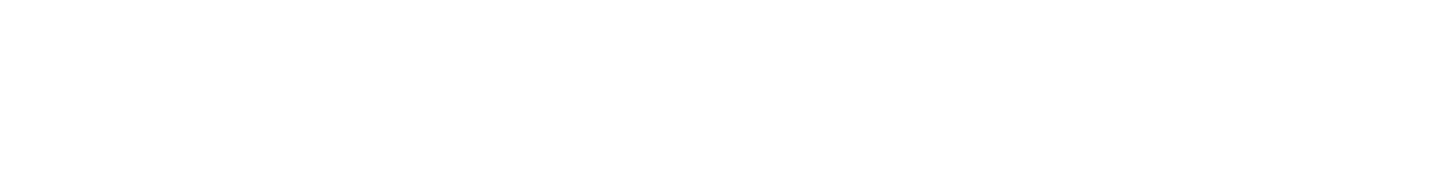
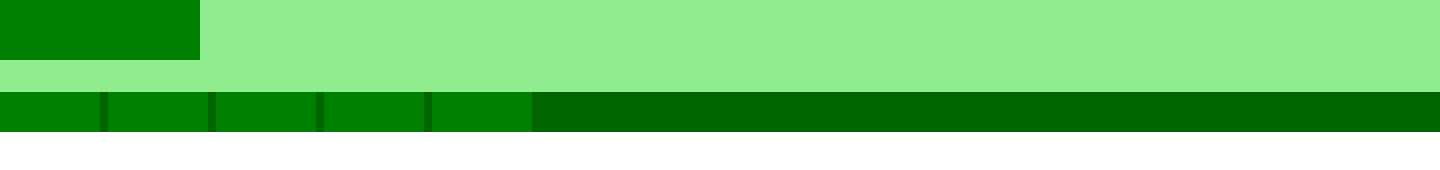
Before and after one commit to GianlucaGiovannini/htmlcss-struttura-wp, a plain HTML site: page index.html in a window 1280 px wide. Shown: the whole page, 1440 px wide, since content can reach past the window. Drawn offline with Linux system fonts and the light colour scheme.

Commit message:
Add Header with logo and nav-bar

```diff
--- a/css/style.css
+++ b/css/style.css
@@ -17,11 +17,41 @@ Utility
     clear: both;
 }
 
+.center {
+    width: 1440px;
+    margin: 0 auto;
+}
+
 /*
 Header
 ******************/
+.site-header {
+    background-color: black;
+}
 
+/* center-header */
+.center-header {
+    background-color: lightgreen;
+}
 
+.logo {
+    background-color: green;
+    width: 200px;
+    height: 60px;
+    margin-bottom: 2rem;
+}
+
+.navigation-bar {
+    background-color: darkgreen;
+}
+
+.navigation-bar > div {
+    background-color: green;
+    float: left;
+    width: 100px;
+    height: 40px;
+    margin-right: 0.5rem;
+}
 
 
 /*
--- a/index.html
+++ b/index.html
@@ -9,7 +9,20 @@
 </head>
 <body>
 
-    <header class="site-header"></header>
+    <header class="site-header">
+        <div class="center-header center">
+            <div class="logo"></div>
+            <nav class="navigation-bar clearfix">
+              <div></div>
+              <div></div>
+              <div></div>
+              <div></div>
+              <div></div>
+            </nav>
+        </div>
+        <!-- /.center-header -->
+
+    </header>
     <!-- /.site-header -->
 
     <main class="site-main"></main>
```
